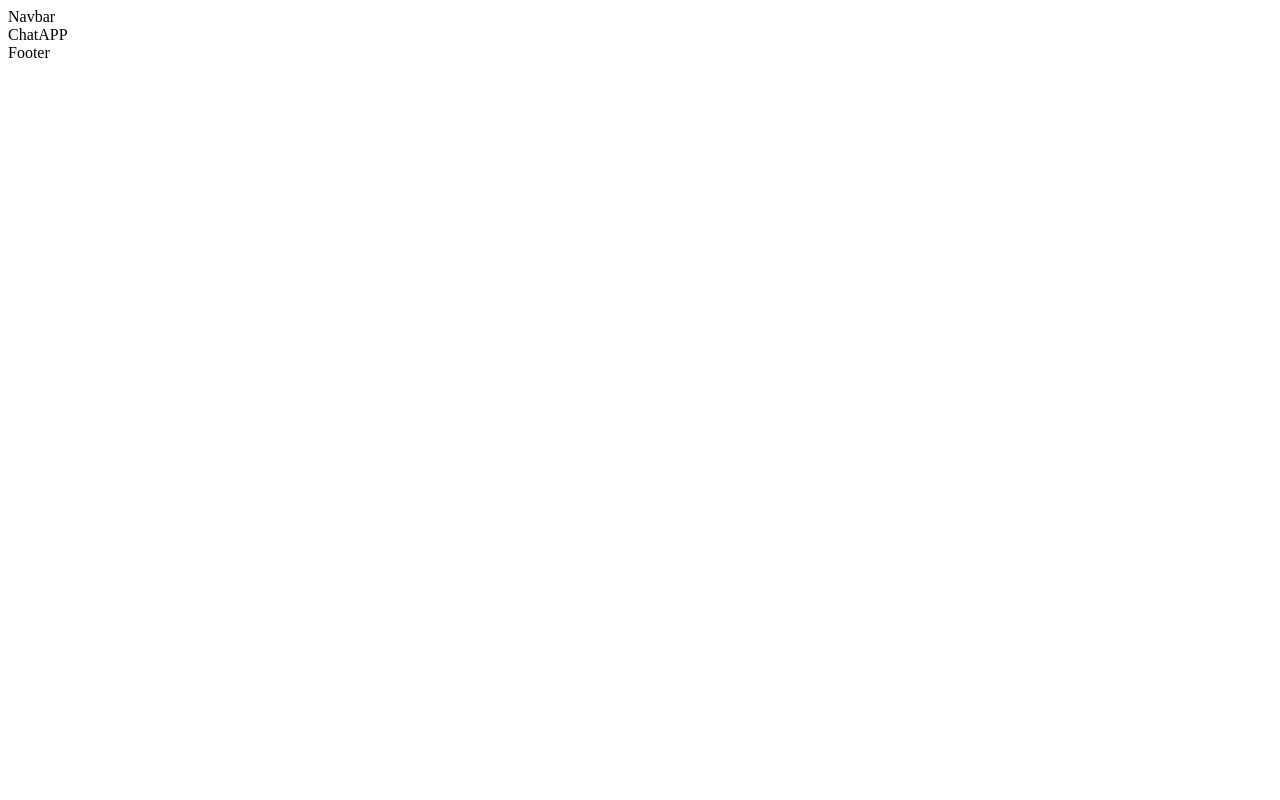
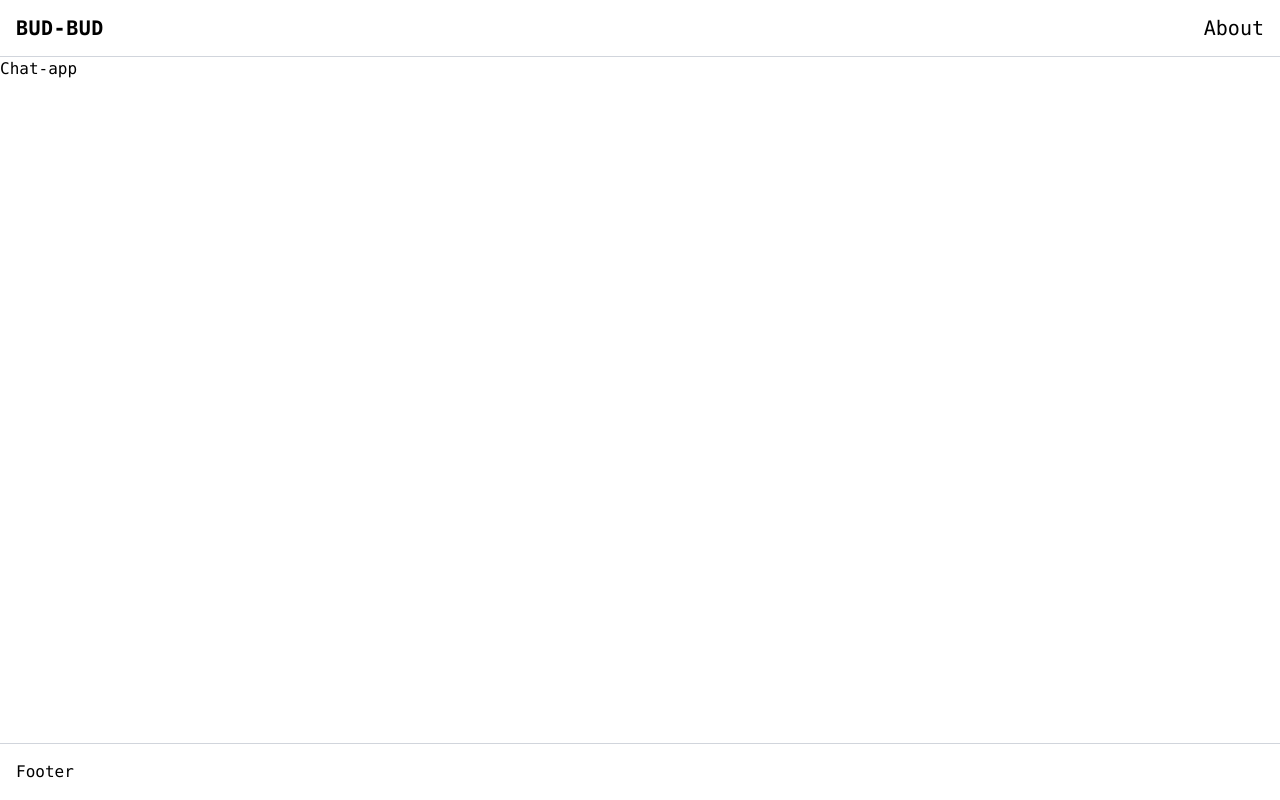
Before and after one commit to ysdhuri312/bud-bud-chatapp-ai-powered, a React (Vite) app in the folder client/: page / in a window 1280 px wide. Built offline with nearby package versions, Linux system fonts and the light colour scheme.

Commit message:
Design navbar and footer using tailwind-css

```diff
--- a/client/src/App.tsx
+++ b/client/src/App.tsx
@@ -4,11 +4,16 @@ import Navbar from './components/Navbar';
 
 function App() {
   return (
-    <>
-      <Navbar />
-      ChatAPP
-      <Footer />
-    </>
+    <div className='h-screen flex flex-col font-mono'>
+      <header className='border-b border-b-gray-300'>
+        <Navbar />
+      </header>
+      <main className='flex-1 overflow-y-auto'>Chat-app</main>
+
+      <footer className='border-t border-t-gray-300'>
+        <Footer />
+      </footer>
+    </div>
   );
 }
 
--- a/client/src/components/Footer.tsx
+++ b/client/src/components/Footer.tsx
@@ -1,4 +1,11 @@
 const Footer = () => {
-  return <div>Footer</div>;
+  return (
+    <div className='container mx-auto px-4'>
+      <div className='h-14 flex justify-between items-center'>
+        <div className='font-medium'>Footer</div>
+        <div className='font-medium'></div>
+      </div>
+    </div>
+  );
 };
 export default Footer;
--- a/client/src/components/Navbar.tsx
+++ b/client/src/components/Navbar.tsx
@@ -1,4 +1,16 @@
 const Navbar = () => {
-  return <div>Navbar</div>;
+  return (
+    <div className='container mx-auto px-4'>
+      <div className='h-14 flex justify-between items-center'>
+        <div
+          id='logo'
+          className='text-xl tracking-wide font-semibold cursor-pointer'
+        >
+          BUD-BUD
+        </div>
+        <div className='text-xl font-medium cursor-pointer'>About</div>
+      </div>
+    </div>
+  );
 };
 export default Navbar;
--- a/client/src/index.css
+++ b/client/src/index.css
@@ -0,0 +1 @@
+@import "tailwindcss";
--- a/client/vite.config.ts
+++ b/client/vite.config.ts
@@ -1,11 +1,13 @@
-import react, { reactCompilerPreset } from '@vitejs/plugin-react'
-import babel from '@rolldown/plugin-babel'
-import { defineConfig } from 'vite'
+import react, { reactCompilerPreset } from '@vitejs/plugin-react';
+import babel from '@rolldown/plugin-babel';
+import { defineConfig } from 'vite';
+import tailwindcss from '@tailwindcss/vite';
 
 // https://vite.dev/config/
 export default defineConfig({
   plugins: [
     react(),
-    babel({ presets: [reactCompilerPreset()] })
+    babel({ presets: [reactCompilerPreset()] }),
+    tailwindcss(),
   ],
-})
+});
```
